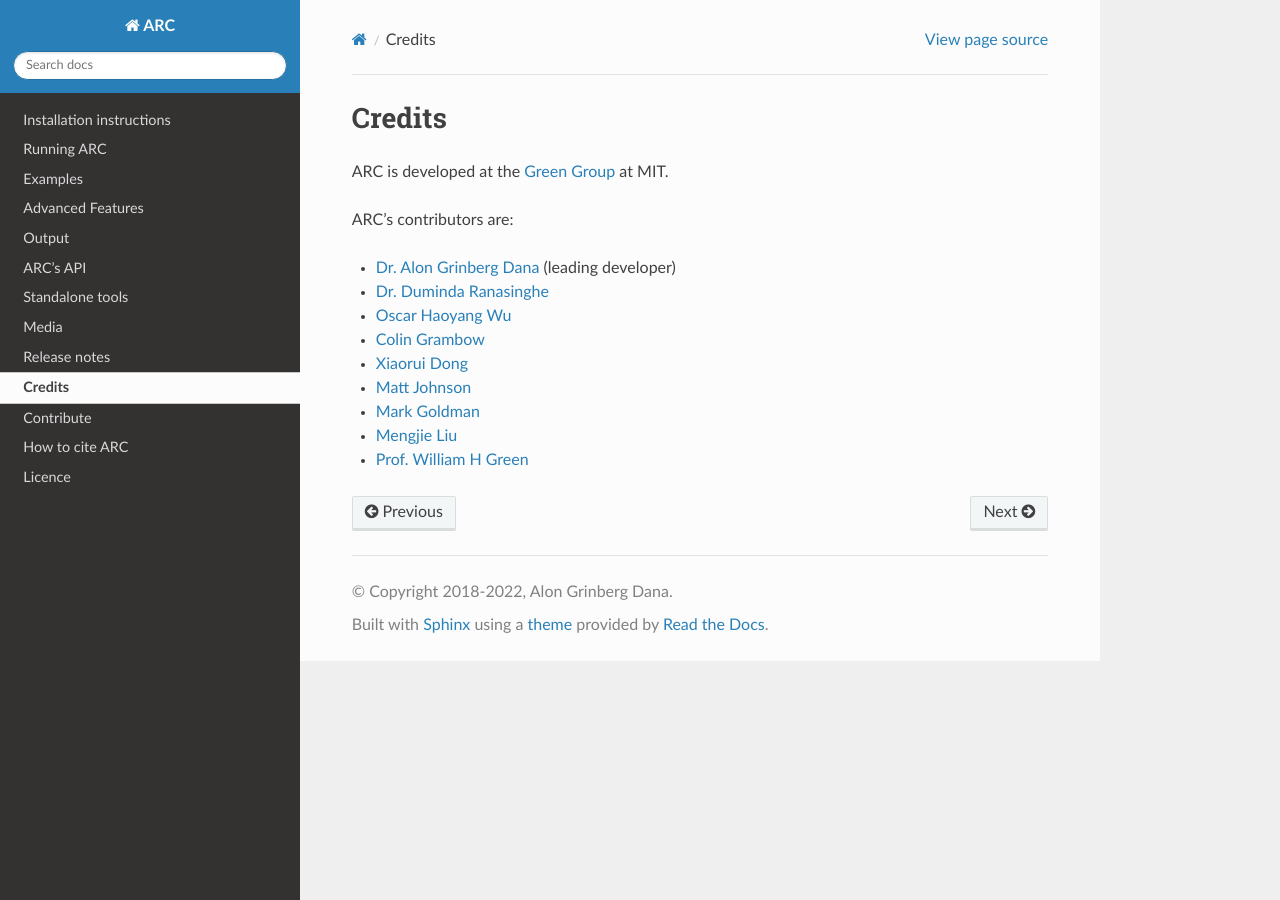
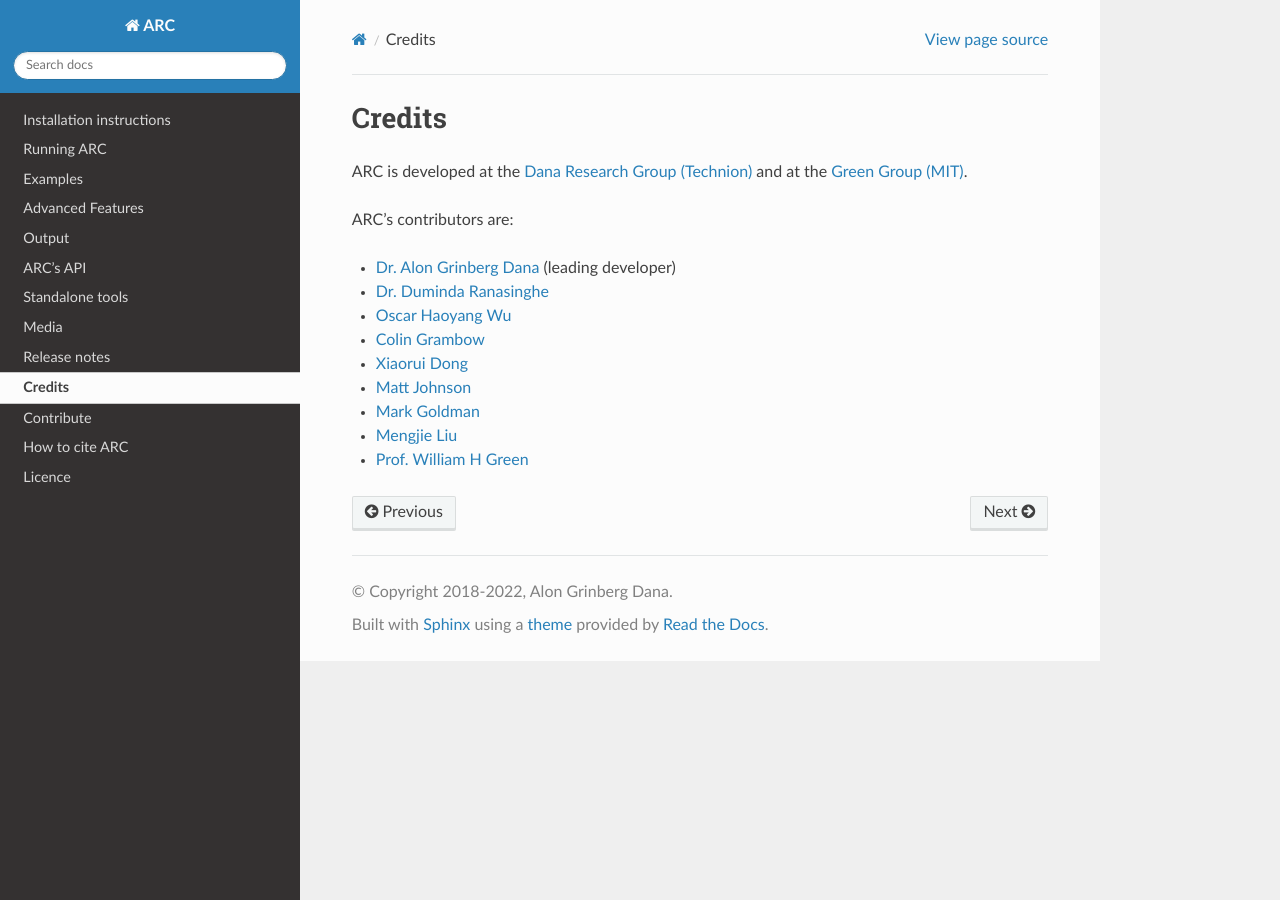
Before and after one commit to ReactionMechanismGenerator/ARC, a Sphinx documentation site: the page built from docs/source/credits.rst, in a window 1280 px wide. Built offline with Sphinx 7.4.7 and the Read the Docs theme 2.0.0, drawn with Linux system fonts in a browser that asks for light colours; formulas are drawn with MathJax 3; the version number could not be read and is left out.

Commit message:
Minor: Docs: Added group link

```diff
--- a/docs/source/credits.rst
+++ b/docs/source/credits.rst
@@ -3,7 +3,10 @@
 Credits
 =======
 
-ARC is developed at the `Green Group`__ at MIT.
+ARC is developed at the `Dana Research Group (Technion)`__ and at the `Green Group (MIT)`__.
+
+.. _dana: https://dana.net.technion.ac.il/
+__ dana_
 
 __ greengp_
 
```
